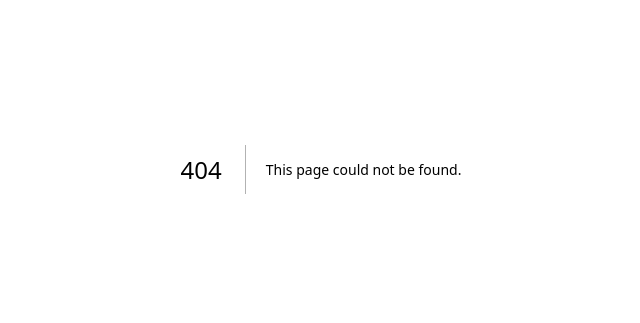
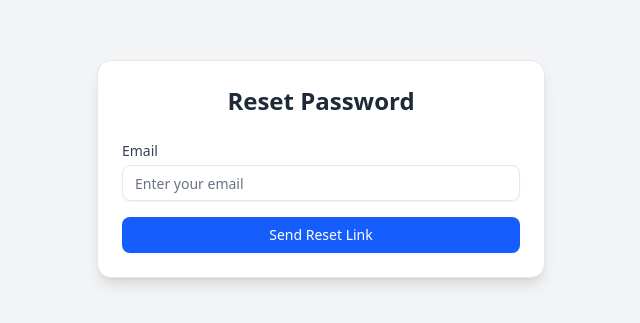
Before and after one commit to godwins3/oxygen-codility, a Next.js app in the folder frontend/: page /reset-password in a window 1280 px wide. Before the commit this address had no page. Shown: the part 231-554 px from the top of the page, without its empty margins (319-959 px from the left). Built offline with nearby package versions, Linux system fonts and the light colour scheme.

Commit message:
feat: create reset password page

```diff
--- a/frontend/src/app/register/page.tsx
+++ b/frontend/src/app/register/page.tsx
@@ -1,5 +1,5 @@
 import AuthPage from "@/components/Auth";
 
-export default function SignIn() {
+export default function Signup() {
   return <AuthPage page="signup" />;
 }
--- /dev/null
+++ b/frontend/src/app/reset-password/page.tsx
@@ -0,0 +1,5 @@
+import AuthPage from "@/components/Auth";
+
+export default function Reset() {
+  return <AuthPage page="reset" />;
+}
```
